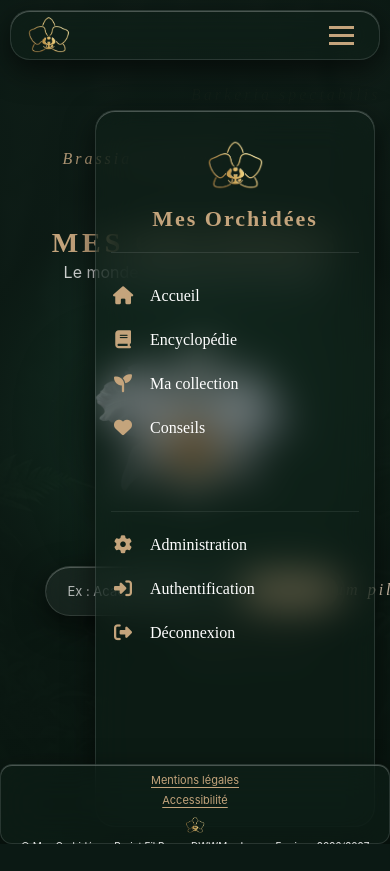
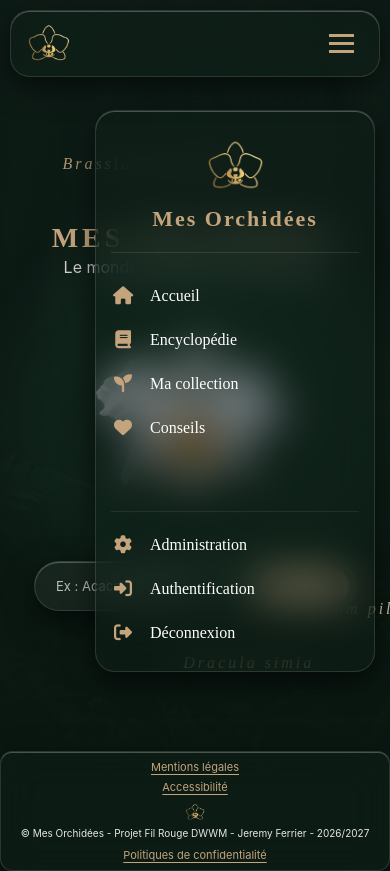
Before and after one commit to jeremyferrierpro-create/mes_orchidees_php, a PHP site: page /index.php in a window 390 px wide, after a click that opens the changed part. Before the commit the page ends 844 px from the top, so only its background shows below. Run offline with PHP 8.4, Linux system fonts and the light colour scheme.

Commit message:
Update : Correction responsive et mode desktop

```diff
--- a/assets/scss/layout/_grid.scss
+++ b/assets/scss/layout/_grid.scss
@@ -21,140 +21,12 @@
 }
 
 // =============================================================================
-// LAYOUT PRINCIPAL AVEC CSS GRID
-// =============================================================================
-body {
-    display: grid;
-    grid-template-areas:
-        "header header"
-        "sidebar main"
-        "footer footer";
-    grid-template-columns: var(--sidebar-width) 1fr;
-    grid-template-rows: var(--header-height) 1fr var(--footer-height);
-    min-height: 100vh;
-    margin: 0;
-    padding: 0;
-
-    @include respond-to('lg') {
-        // Sur tablette/desktop : sidebar off-canvas
-        grid-template-areas:
-            "header"
-            "main"
-            "footer";
-        grid-template-columns: 1fr;
-    }
-}
-
-// =============================================================================
-// HEADER
+// HEADER (Z-Index et Sticky)
 // =============================================================================
 #main-header {
-    grid-area: header;
     position: sticky;
     top: 0;
     z-index: 100;
-    height: var(--header-height);
-    margin: 0;
-    padding: 0 var(--spacing-unit);
-
-    @include respond-to('md') {
-        --header-height: 60px;
-    }
-
-    @include respond-to('xs') {
-        --header-height: 50px;
-    }
-}
-
-// =============================================================================
-// SIDEBAR
-// =============================================================================
-#main-sidebar {
-    grid-area: sidebar;
-    position: sticky;
-    top: var(--header-height);
-    height: calc(100vh - var(--header-height));
-    overflow-y: auto;
-    z-index: 90;
-
-    @include respond-to('lg') {
-        position: fixed;
-        right: 0;
-        top: var(--header-height);
-        width: var(--sidebar-width);
-        transform: translateX(100%);
-        transition: transform 0.3s ease;
-    }
-
-    #main-sidebar.sidebar-open {
-        transform: translateX(0);
-    }
-
-    @include respond-to('md') {
-        --sidebar-width: 85vw;
-    }
-}
-
-// =============================================================================
-// MAIN CONTENT
-// =============================================================================
-.main-content {
-    grid-area: main;
-    min-height: calc(100vh - var(--header-height) - var(--footer-height));
-    overflow-y: auto;
-    padding: var(--spacing-unit);
-    word-break: break-word;
-    overflow-wrap: break-word;
-
-    @include respond-to('md') {
-        padding: calc(var(--spacing-unit) * 0.75);
-    }
-}
-
-// =============================================================================
-// FOOTER
-// =============================================================================
-#main-footer {
-    grid-area: footer;
-    position: sticky;
-    bottom: 0;
-    z-index: 100;
-    height: var(--footer-height);
-    margin: 0;
-    padding: 0 var(--spacing-unit);
-
-    @include respond-to('md') {
-        --footer-height: 60px;
-        flex-direction: column;
-        text-align: center;
-    }
-
-    @include respond-to('xs') {
-        --footer-height: 80px;
-    }
-}
-
-// =============================================================================
-// CENTRAGE DESKRIPT (uniquement sur desktop > 1024px)
-// =============================================================================
-@media (min-width: 1025px) {
-    .main-content {
-        max-width: 1400px;
-        margin: 0 auto;
-        padding: var(--spacing-unit) calc(var(--spacing-unit) * 2);
-    }
-
-    #main-header {
-        max-width: 1400px;
-        margin: 0 auto;
-        padding: 0 calc(var(--spacing-unit) * 2);
-    }
-
-    #main-footer {
-        max-width: 1400px;
-        margin: 0 auto;
-        padding: 0 calc(var(--spacing-unit) * 2);
-    }
 }
 
 
```
Also changed, not shown: assets/css/style.css, 1 other file.
